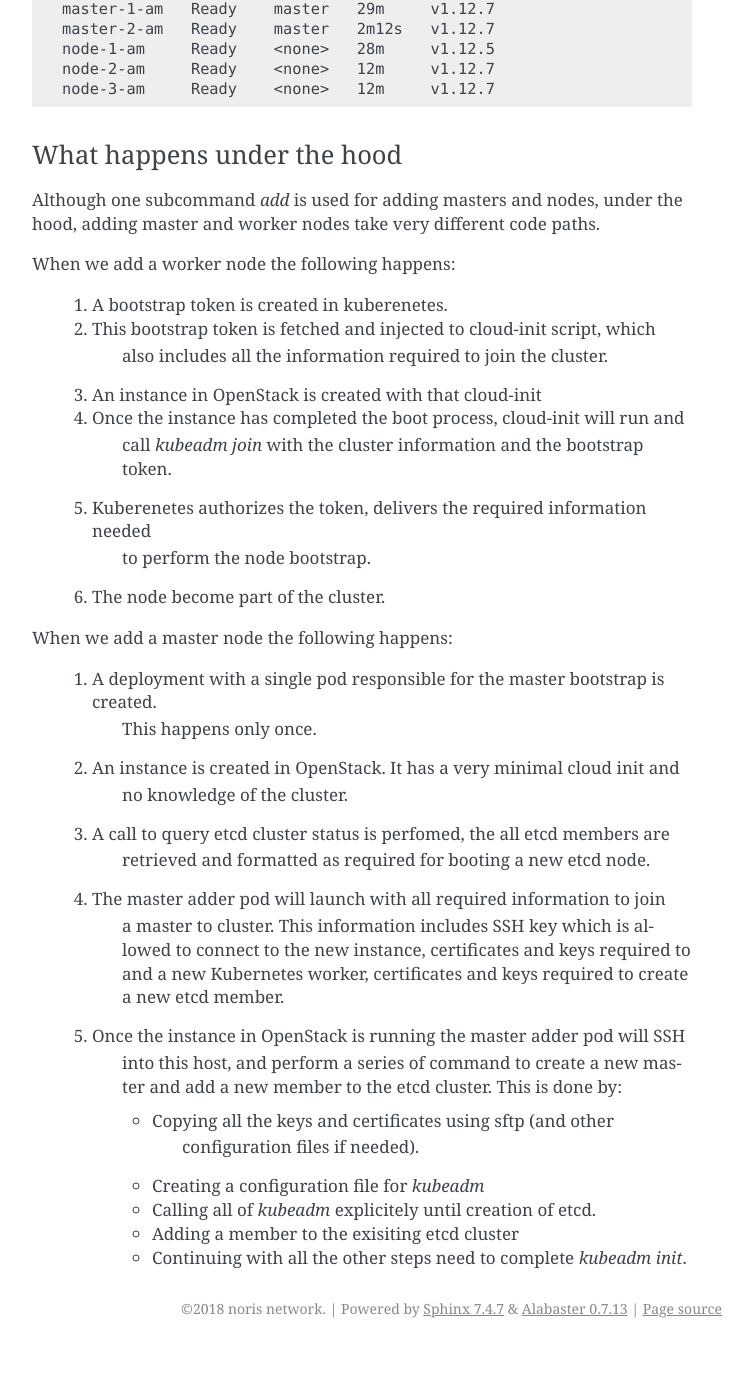
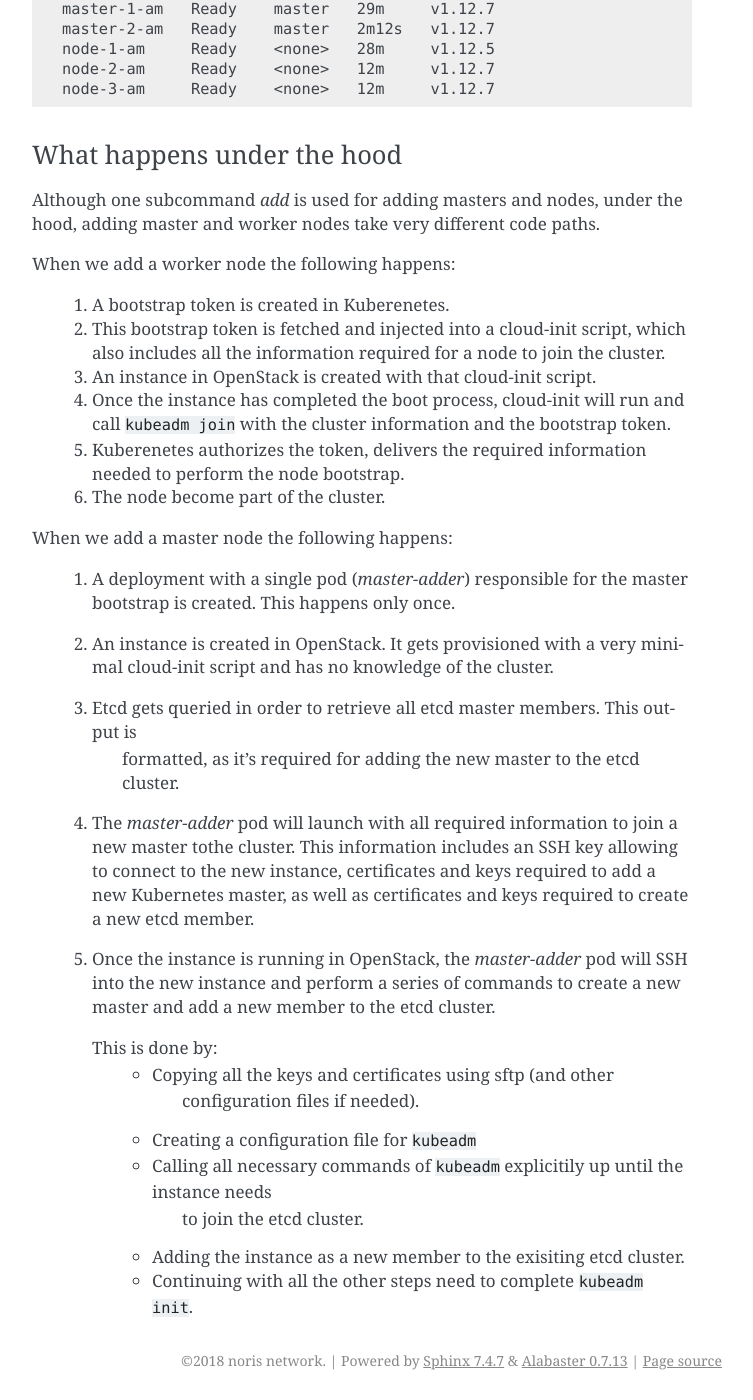
Before and after one commit to noris-network/koris, a Sphinx documentation site: the page built from docs/resize.rst, in a window 1280 px wide and 1400 px high, scrolled down 2573 px. Shown: the whole window, without its empty margins (388-1141 px from the left). Built offline with Sphinx 7.4.7, drawn with Linux system fonts in a browser that asks for light colours; before the commit the page ends 3921 px from its top, so only the background shows below that.

Commit message:
Fixed typos in resize.rst

```diff
--- a/docs/resize.rst
+++ b/docs/resize.rst
@@ -151,38 +151,39 @@ hood, adding master and worker nodes take very different code paths.
 
 When we add a worker node the following happens:
 
- 1. A bootstrap token is created in kuberenetes.
- 2. This bootstrap token is fetched and injected to cloud-init script, which
-     also includes all the information required to join the cluster.
- 3. An instance in OpenStack is created with that cloud-init
+ 1. A bootstrap token is created in Kuberenetes.
+ 2. This bootstrap token is fetched and injected into a cloud-init script, which
+    also includes all the information required for a node to join the cluster.
+ 3. An instance in OpenStack is created with that cloud-init script.
  4. Once the instance has completed the boot process, cloud-init will run and
-     call `kubeadm join` with the cluster information and the bootstrap token.
+    call ``kubeadm join`` with the cluster information and the bootstrap token.
  5. Kuberenetes authorizes the token, delivers the required information needed
-     to perform the node bootstrap.
+    to perform the node bootstrap.
  6. The node become part of the cluster.
 
 
 When we add a master node the following happens:
 
- 1. A deployment with a single pod responsible for the master bootstrap is created.
-     This happens only once.
- 2. An instance is created in OpenStack. It has a very minimal cloud init and
-     no knowledge of the cluster.
- 3. A call to query etcd cluster status is perfomed, the all etcd members are
-     retrieved and formatted as required for booting a new etcd node.
- 4. The master adder pod will launch with all required information to join
-     a master to cluster. This information includes SSH key which is allowed to
-     connect to the new instance, certificates and keys required to and a new
-     Kubernetes worker, certificates and keys required to create a new etcd
-     member.
- 5. Once the instance in OpenStack is running the master adder pod will SSH
-     into this host, and perform a series of command to create a new master and
-     add a new member to the etcd cluster.
-     This is done by:
+ 1. A deployment with a single pod (*master-adder*) responsible for the master bootstrap is created.
+    This happens only once.
+ 2. An instance is created in OpenStack. It gets provisioned with  a very minimal
+    cloud-init script and has no knowledge of the cluster.
+ 3. Etcd gets queried in order to retrieve all etcd master members. This output is
+     formatted, as it's required for adding the new master to the etcd cluster.
+ 4. The *master-adder* pod will launch with all required information to join
+    a new master tothe  cluster. This information includes an SSH key allowing to
+    connect to the new instance, certificates and keys required to add a new
+    Kubernetes master, as well as certificates and keys required to create a new etcd
+    member.
+ 5. Once the instance is running in OpenStack, the *master-adder* pod will SSH
+    into the new instance and perform a series of commands to create a new master and
+    add a new member to the etcd cluster.
 
+    This is done by:
      * Copying all the keys and certificates using sftp (and other
          configuration files if needed).
-     * Creating a configuration file for `kubeadm`
-     * Calling all of `kubeadm` explicitely until creation of etcd.
-     * Adding a member to the exisiting etcd cluster
-     * Continuing with all the other steps need to complete `kubeadm init`.
+     * Creating a configuration file for ``kubeadm``
+     * Calling all necessary commands of ``kubeadm`` explicitily up until the instance needs
+        to join the etcd cluster.
+     * Adding the instance as a new member to the exisiting etcd cluster.
+     * Continuing with all the other steps need to complete ``kubeadm init``.
```
